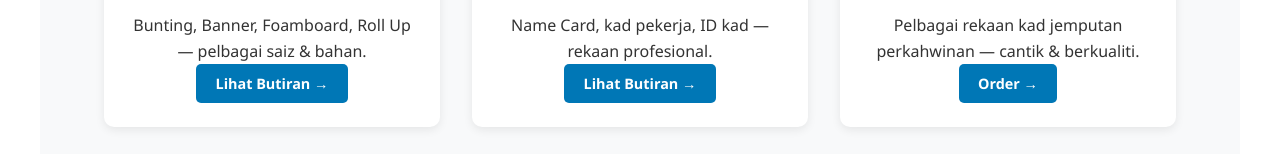
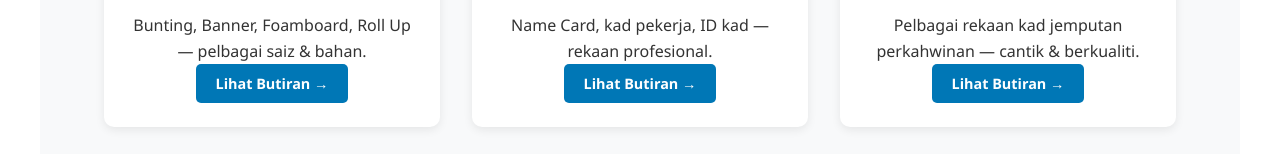
Before and after one commit to yymediaprintingklang/yymediaprintingklang.github.io, a plain HTML site: page index.html in a window 1280 px wide. Shown: the part 1620-1774 px from the top of the page. Drawn offline with Linux system fonts and the light colour scheme.

Commit message:
Update index.html

```diff
--- a/index.html
+++ b/index.html
@@ -134,7 +134,7 @@
                 <div class="produk-gambar">💌</div>
                 <h3>Kad Kahwin & Jemputan</h3>
                 <p>Pelbagai rekaan kad jemputan perkahwinan — cantik & berkualiti.</p>
-                <a href="https://wasap.my/601162339801/yymediaprinting" target="_blank" class="btn" style="padding: 0.5rem 1.2rem; font-size: 0.9rem;">Order →</a>
+                <a href="kad_kahwin_&_jemputan.html" class="btn" style="padding: 0.5rem 1.2rem; font-size: 0.9rem;">Lihat Butiran →</a>
             </div>
             <div class="produk-kad">
                 <div class="produk-gambar">📄</div>
```
